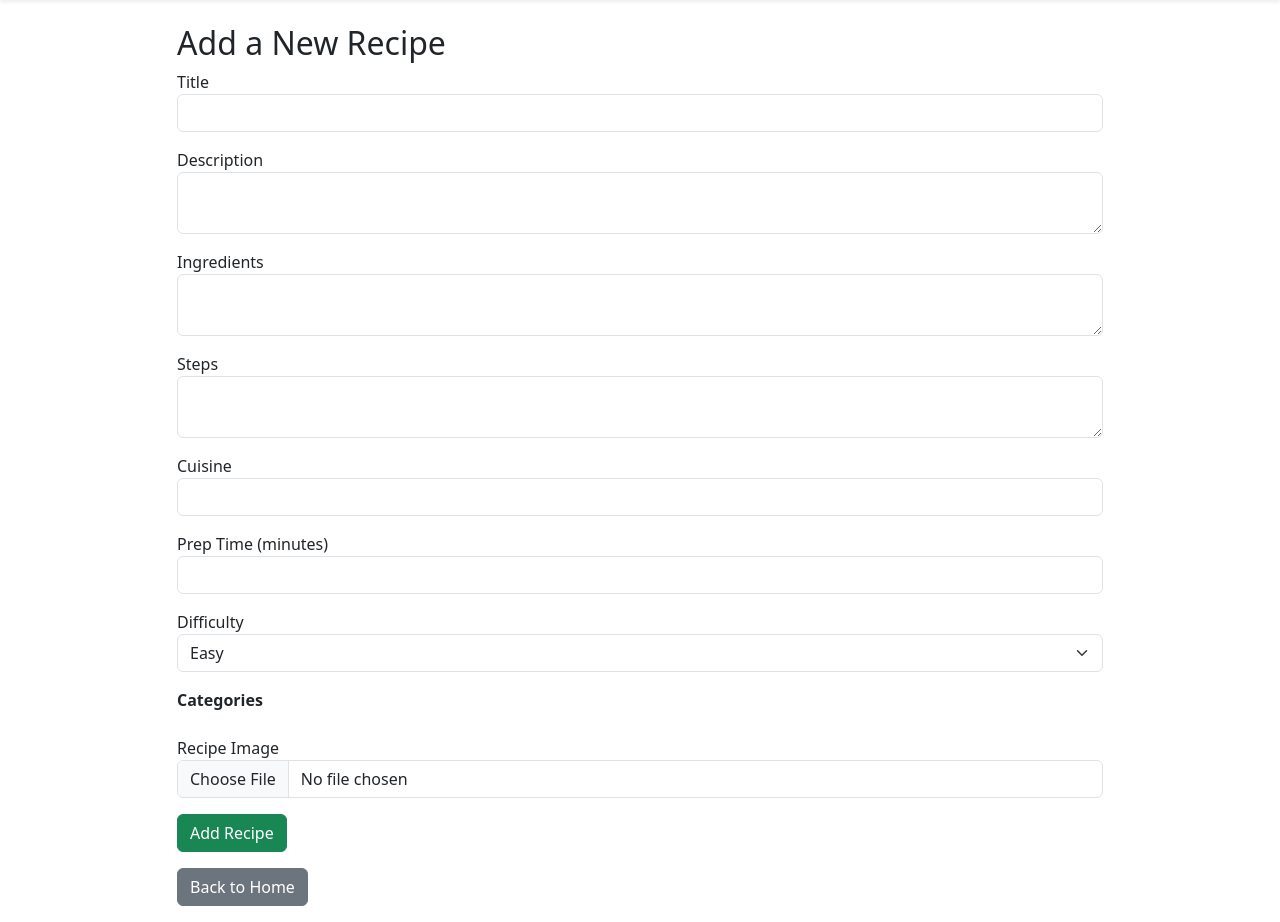
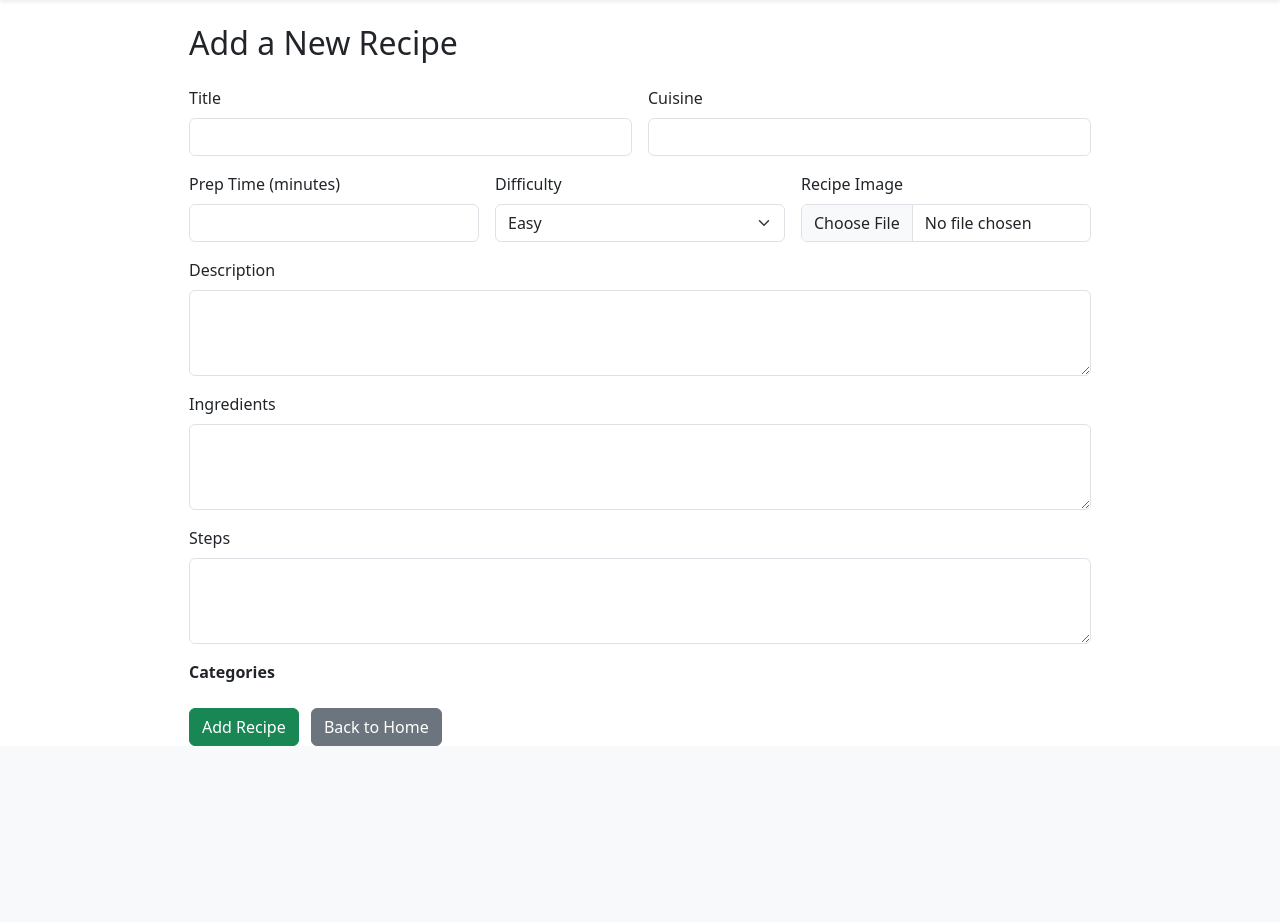
Before and after one commit to Danut89/Project_Online_Cookbook, a Flask app: page /add_recipe in a window 1280 px wide. Shown: the part 56-978 px from the top of the page. After the commit the page ends 802 px from the top, so only its background shows below. Run offline with Flask 3, Linux system fonts and the light colour scheme; the visitor is signed in with stand-in values (Sample User, id 1); data that the repository does not hold is empty; some libraries are stand-ins or nearby versions.

Commit message:
Improved layout for view_recipe and add_recipe

```diff
--- a/app/templates/add_recipe.html
+++ b/app/templates/add_recipe.html
@@ -1,62 +1,77 @@
 {% extends "base.html" %}
 {% block content %}
-    <h2>Add a New Recipe</h2>
-    <form method="POST" action="{{ url_for('main.add_recipe') }}" enctype="multipart/form-data">
+<div class="container">
+    <h2 class="mb-4">Add a New Recipe</h2>
+
+    <form method="POST" action="{{ url_for('main.add_recipe') }}" enctype="multipart/form-data" class="row g-3">
         {{ form.hidden_tag() }}
 
-        <p>
-            <label for="{{ form.title.id }}">{{ form.title.label }}</label>
+        <!-- Title -->
+        <div class="col-md-6">
+            <label for="{{ form.title.id }}" class="form-label">{{ form.title.label }}</label>
             {{ form.title(class="form-control") }}
-        </p>
+        </div>
 
-        <p>
-            <label for="{{ form.description.id }}">{{ form.description.label }}</label>
-            {{ form.description(class="form-control") }}
-        </p>
+        <!-- Cuisine -->
+        <div class="col-md-6">
+            <label for="{{ form.cuisine.id }}" class="form-label">{{ form.cuisine.label }}</label>
+            {{ form.cuisine(class="form-control") }}
+        </div>
 
-        <p>
-            <label for="{{ form.ingredients.id }}">{{ form.ingredients.label }}</label>
-            {{ form.ingredients(class="form-control") }}
-        </p>
+        <!-- Prep Time -->
+        <div class="col-md-4">
+            <label for="{{ form.prep_time.id }}" class="form-label">{{ form.prep_time.label }}</label>
+            {{ form.prep_time(class="form-control") }}
+        </div>
 
-        <p>
-            <label for="{{ form.steps.id }}">{{ form.steps.label }}</label>
-            {{ form.steps(class="form-control") }}
-        </p>
+        <!-- Difficulty -->
+        <div class="col-md-4">
+            <label for="{{ form.difficulty.id }}" class="form-label">{{ form.difficulty.label }}</label>
+            {{ form.difficulty(class="form-select") }}
+        </div>
 
-        <p>
-            <label for="{{ form.cuisine.id }}">{{ form.cuisine.label }}</label>
-            {{ form.cuisine(class="form-control") }}
-        </p>
+        <!-- Image -->
+        <div class="col-md-4">
+            <label for="{{ form.image.id }}" class="form-label">{{ form.image.label }}</label>
+            {{ form.image(class="form-control") }}
+        </div>
 
-        <p>
-            <label for="{{ form.prep_time.id }}">{{ form.prep_time.label }}</label>
-            {{ form.prep_time(class="form-control") }}
-        </p>
+        <!-- Description -->
+        <div class="col-12">
+            <label for="{{ form.description.id }}" class="form-label">{{ form.description.label }}</label>
+            {{ form.description(class="form-control", rows="3") }}
+        </div>
 
-        <p>
-            <label for="{{ form.difficulty.id }}">{{ form.difficulty.label }}</label>
-            {{ form.difficulty(class="form-select") }}
-        </p>
+        <!-- Ingredients -->
+        <div class="col-12">
+            <label for="{{ form.ingredients.id }}" class="form-label">{{ form.ingredients.label }}</label>
+            {{ form.ingredients(class="form-control", rows="3") }}
+        </div>
 
-        <!-- ✅ Categories Section -->
-        <div class="mb-3">
-            <label class="form-label"><strong>{{ form.categories.label }}</strong></label><br>
+        <!-- Steps -->
+        <div class="col-12">
+            <label for="{{ form.steps.id }}" class="form-label">{{ form.steps.label }}</label>
+            {{ form.steps(class="form-control", rows="3") }}
+        </div>
+
+        <!-- Categories -->
+        <div class="col-12">
+            <label class="form-label"><strong>{{ form.categories.label }}</strong></label>
+            <div class="d-flex flex-wrap gap-2">
                 {% for subfield in form.categories %}
-                <div class="form-check form-check-inline">
+                    <div class="form-check me-3">
                         {{ subfield(class="form-check-input") }}
                         {{ subfield.label(class="form-check-label") }}
                     </div>
                 {% endfor %}
             </div>
+        </div>
 
-        <p>
-            <label for="{{ form.image.id }}">{{ form.image.label }}</label>
-            {{ form.image(class="form-control") }}
-        </p>
-
-        <p>{{ form.submit(class="btn btn-success") }}</p>
+        <!-- Submit Button -->
+        <div class="col-12">
+            {{ form.submit(class="btn btn-success") }}
+            <a href="{{ url_for('main.home') }}" class="btn btn-secondary ms-2">Back to Home</a>
+        </div>
     </form>
-
-    <p><a href="{{ url_for('main.home') }}" class="btn btn-secondary">Back to Home</a></p>
+</div>
 {% endblock %}
```
Also changed, not shown: app/templates/view_recipe.html (+21 -11 lines). Lines whose indentation alone changed are shown as unchanged.
